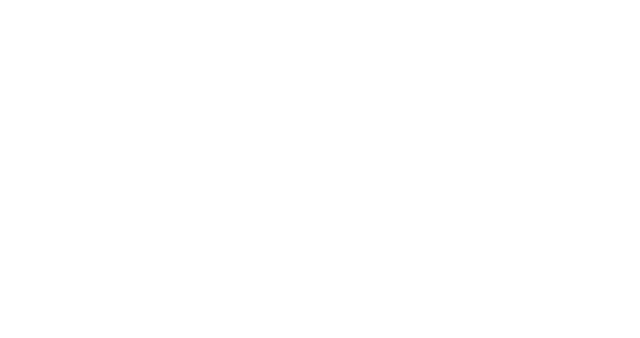
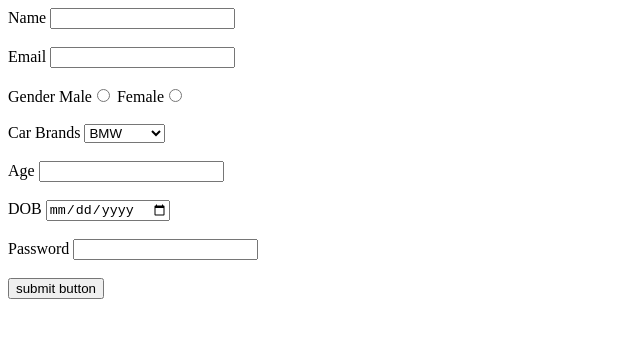
Before and after one commit to acciojob/signup-form-car-22YesSujit, a website: page main.html in a window 1280 px wide. Shown: the whole page, without its empty margins (0-640 px from the left). Drawn offline with Linux system fonts and the light colour scheme.

Commit message:
commit 1

```diff
--- a/main.html
+++ b/main.html
@@ -8,6 +8,54 @@
 
 <body>
 	<!-- the entire body must be written by student -->
+
+	<form method="post">
+		<div>
+			<label for="name">Name</label >
+			<input type="text" id="name" required>
+		</div><br>
+
+		<div>
+			<label for="email">Email</label>
+			<input type="email" id="email" required>
+		</div><br>
+
+		<div>
+			<label for="gender">Gender</label>
+			Male<input type="radio" name="gender" required>
+			Female<input type="radio" name="gender" required>
+		</div><br>
+
+		<div>
+			<label for="cars">Car Brands</label>
+			<select name="" id="cars" required>
+				<option value="bmw">BMW</option>
+				<option value="audi">Audi</option>
+				<option value="mercedez">Mercedez</option>
+				<!-- [BMW, Audi, Mercedez]) -->
+			</select>
+		</div><br>
+
+		<div>
+			<label for="age">Age</label>
+			<input type="text" id="age" required>
+		</div><br>
+
+		<div>
+			<label for="dob">DOB</label>
+			<input type="date" id="dob" required>
+		</div><br>
+
+		<div>
+			<label for="password">Password</label>
+			<input type="password" id="password" required>
+		</div><br>
+
+		<div>
+			<button type="submit">submit button</button>
+		</div>
+	</form>
+
     <script type="text/javascript" src="./script.js">
 </script>
 
```
